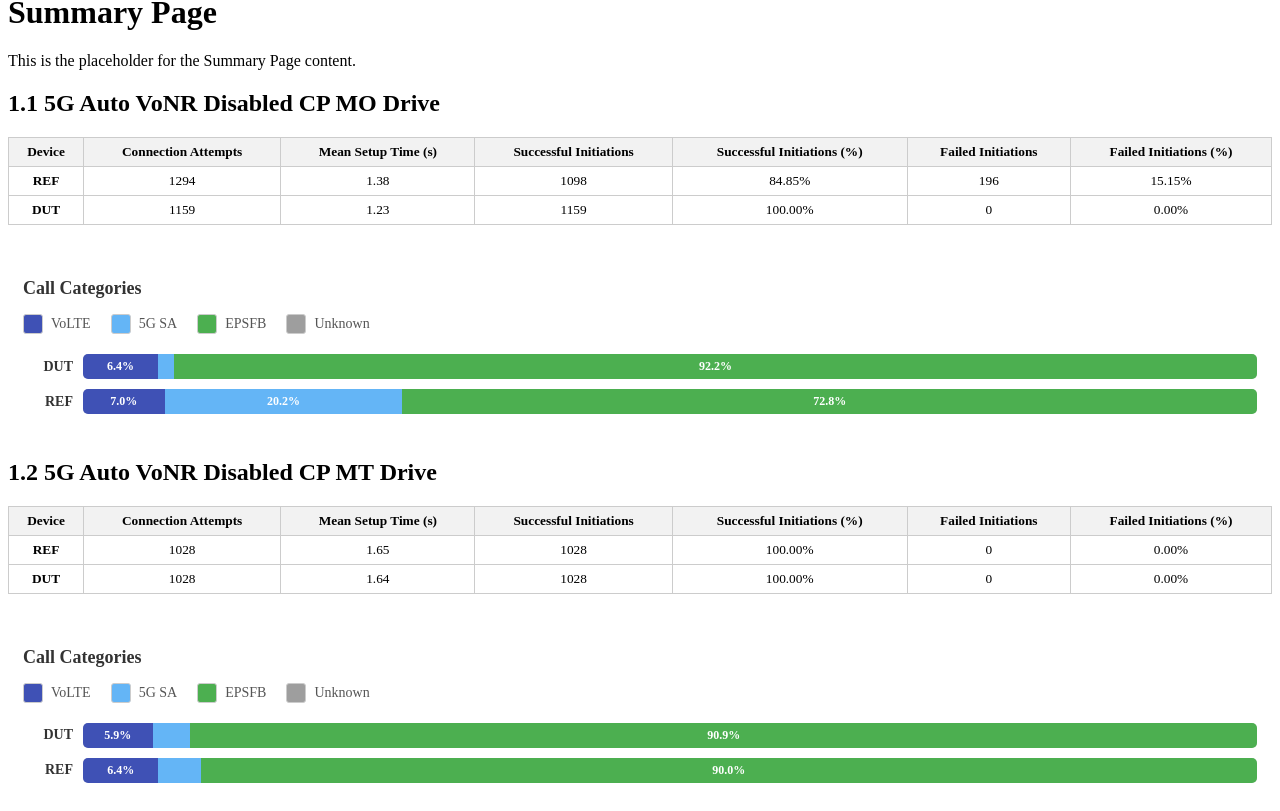
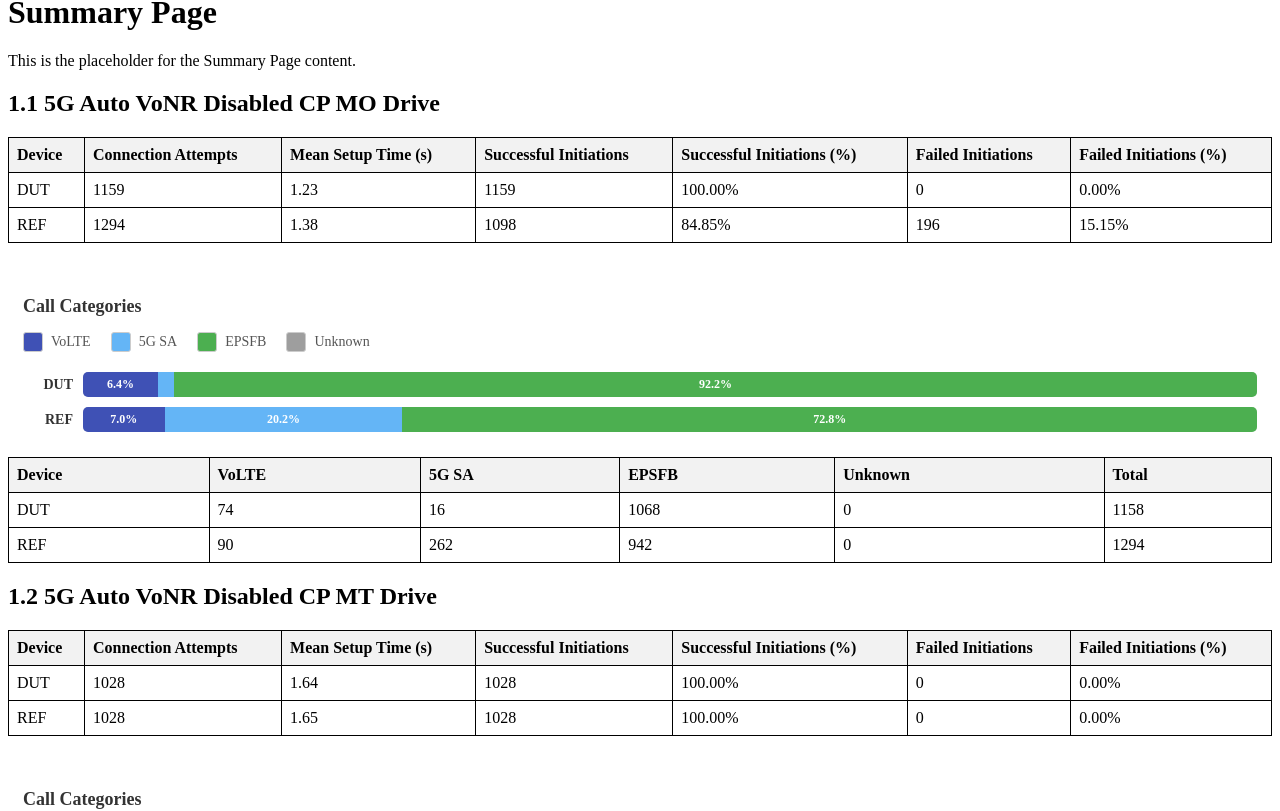
Before and after one commit to LiJieSu0/Fit4Launch_Report, a React (Create React App) app in the folder report-generator-app/: page / in a window 1280 px wide. Shown: the part 1530-2341 px from the top of the page. Built offline with nearby package versions, Linux system fonts and the light colour scheme.

Commit message:
modify table

```diff
--- a/report-generator-app/src/ReportDetails/CallPerformance/CallPerformanceDetails.js
+++ b/report-generator-app/src/ReportDetails/CallPerformance/CallPerformanceDetails.js
@@ -94,6 +94,65 @@ const CallPerformanceDetails = () => {
         );
     };
 
+    const processRatDistributionCounts = (ratDistribution) => {
+        const categories = {
+            VoLTE: 0,
+            '5G SA': 0,
+            EPSFB: 0,
+            Unknown: 0,
+        };
+
+        for (const [rat, count] of Object.entries(ratDistribution)) {
+            if (rat === 'VoLTE') {
+                categories.VoLTE += count;
+            } else if (rat === 'VoNR' || rat === 'VoNR-VoLTE') {
+                categories['5G SA'] += count;
+            } else if (rat === 'EPSFB') {
+                categories.EPSFB += count;
+            } else {
+                categories.Unknown += count;
+            }
+        }
+        const total = Object.values(categories).reduce((sum, value) => sum + value, 0);
+        return { ...categories, Total: total };
+    };
+
+    const CallCategoriesTable = ({ data }) => {
+        const dutCounts = processRatDistributionCounts(data.DUT.rat_distribution);
+        const refCounts = processRatDistributionCounts(data.REF.rat_distribution);
+
+        const categoryOrder = ['VoLTE', '5G SA', 'EPSFB', 'Unknown', 'Total'];
+
+        return (
+            <div className="call-categories-table-container">
+                <table className="device-info-table">
+                    <thead>
+                        <tr>
+                            <th>Device</th>
+                            {categoryOrder.map(category => (
+                                <th key={category}>{category}</th>
+                            ))}
+                        </tr>
+                    </thead>
+                    <tbody>
+                        <tr>
+                            <td>DUT</td>
+                            {categoryOrder.map(category => (
+                                <td key={`dut-${category}`}>{dutCounts[category]}</td>
+                            ))}
+                        </tr>
+                        <tr>
+                            <td>REF</td>
+                            {categoryOrder.map(category => (
+                                <td key={`ref-${category}`}>{refCounts[category]}</td>
+                            ))}
+                        </tr>
+                    </tbody>
+                </table>
+            </div>
+        );
+    };
+
      return (
          <div>
              {Object.entries(callPerformanceData).map(([title, data], index) => (
@@ -101,6 +160,7 @@ const CallPerformanceDetails = () => {
                      <div className='page-content'>
                          <CpCaseTable title={title} data={data} />
                          <CallCategoriesChart title={title} data={data} />
+                         <CallCategoriesTable data={data} />
                      </div>
                  </React.Fragment>
              ))}
--- a/report-generator-app/src/ReportDetails/CallPerformance/CpCaseTable.js
+++ b/report-generator-app/src/ReportDetails/CallPerformance/CpCaseTable.js
@@ -28,6 +28,15 @@ const CpCaseTable = ({ title, data }) => {
                 </thead>
                 <tbody>
                     <tr>
+                        <td>DUT</td>
+                        <td>{dut.total_attempts}</td>
+                        <td>{dut.mean_setup_time.toFixed(2)}</td>
+                        <td>{dut.total_initiation_successes}</td>
+                        <td>{dutSuccessfulInitiationsPercentage}%</td>
+                        <td>{dut.total_initiation_failures}</td>
+                        <td>{dutFailedInitiationsPercentage}%</td>
+                    </tr>
+                    <tr>
                         <td>REF</td>
                         <td>{ref.total_attempts}</td>
                         <td>{ref.mean_setup_time.toFixed(2)}</td>
@@ -36,15 +45,6 @@ const CpCaseTable = ({ title, data }) => {
                         <td>{ref.total_initiation_failures}</td>
                         <td>{refFailedInitiationsPercentage}%</td>
                     </tr>
-                    <tr>
-                        <td>DUT</td>
-                        <td>{dut.total_attempts}</td>
-                        <td>{dut.mean_setup_time.toFixed(2)}</td>
-                        <td>{dut.total_initiation_successes}</td>
-                        <td>{dutSuccessfulInitiationsPercentage}%</td>
-                        <td>{dut.total_initiation_failures}</td>
-                        <td>{dutFailedInitiationsPercentage}%</td>
-                    </tr>
                 </tbody>
             </table>
         </div>
--- a/report-generator-app/src/StyleScript/Restricted_Report_Style.css
+++ b/report-generator-app/src/StyleScript/Restricted_Report_Style.css
@@ -85,21 +85,21 @@
   width: 100%;
   border-collapse: collapse;
   margin-bottom: 1em;
-  font-size: 10pt; /* Smaller font size for table content */
 }
 
 .performance-table th,
 .performance-table td {
-  border: 1px solid #ccc; /* Lighter border for data cells */
-  padding: 6px; /* Slightly less padding */
-  text-align: center;
+  border: 1px solid #000; /* Match device-info-table border */
+  padding: 8px; /* Match device-info-table padding */
+  text-align: left; /* Match device-info-table text-align */
+  font-size: 12pt; /* Ensure font size matches body/device-info-table */
 }
 
 .performance-table thead th {
   background-color: #f2f2f2; /* Light grey for header, matching device-info-table */
   color: black; /* Black text for header, matching device-info-table */
   font-weight: bold;
-  text-align: center; /* Center align header text */
+  text-align: left; /* Match device-info-table header text-align */
   vertical-align: middle; /* Vertically align header text */
 }
 
@@ -112,11 +112,11 @@
 }
 
 .performance-table td:first-child {
-  font-weight: bold; /* Make device names bold */
+  font-weight: normal; /* Remove bold for device names */
 }
 
 .performance-table td:last-child {
-  text-align: center; /* Center align P-Value */
+  text-align: left; /* Align P-Value to left, consistent with device-info-table */
 }
 
 .call-categories-chart-container {
```
Lines whose indentation alone changed are shown as unchanged.
